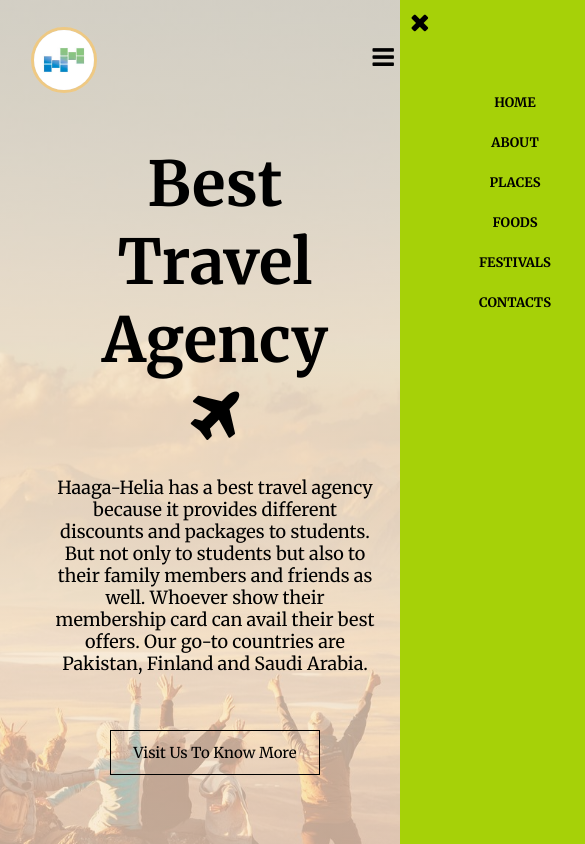
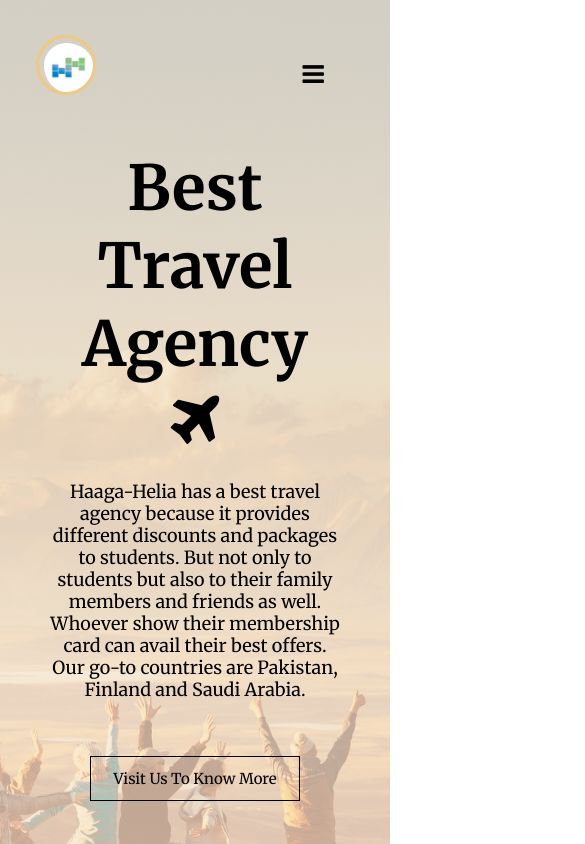
Before and after one commit to EzzaJalal/EzzaJalal.github.io, a plain HTML site: page digi-intro-end-project/index.html in a window 390 px wide. Shown: the top 844 px of the page, 585 px wide, since content can reach past the window. Drawn offline with Linux system fonts and the light colour scheme.

Commit message:
Add files via upload

```diff
--- a/digi-intro-end-project/index.html
+++ b/digi-intro-end-project/index.html
@@ -29,6 +29,7 @@
            </div>
            <i class="fa fa-bars" onclick="showMenu()"></i>
         </nav>
+        <script src="script.js"></script>
 
         <div class="text-box">
             <h1>Best Travel Agency <i class="fa fa-plane"></i></h1>
@@ -144,15 +145,5 @@
        <p>Haaga-Helia Travel Agency  &#169;  1988. All Rights Reserved.  </p>
 
     </footer>
-
-    <script>
-    var navLinks = document.getElementById("navLinks");
-    function showMenu(){
-        navLinks.style.right= "0";
-    }
-     function hideMenu(){
-        navLinks.style.right= "-200px";
-    }
-    </script>
 </body>
 </html>
--- /dev/null
+++ b/digi-intro-end-project/script.js
@@ -0,0 +1,8 @@
+ var navLinks = document.getElementById("navLinks");
+
+    function showMenu(){
+        navLinks.style.display= "block";
+    }
+     function hideMenu(){
+        navLinks.style.display= "none";
+    }
--- a/digi-intro-end-project/style.css
+++ b/digi-intro-end-project/style.css
@@ -1,3 +1,7 @@
+*{
+    box-sizing: border-box;
+}
+
 body{
     font-family:'Merriweather', serif;
     margin: 0%;
@@ -148,6 +152,7 @@ padding: 2%;
     margin: auto;
     text-align: center;
     padding: 50px;
+    line-height: 45px;
 }
 
  h2{
@@ -400,8 +405,8 @@ nav .fa{
     }
 
     .logo {
-        margin-left: 5px;
-        margin-top: 5px;
+        padding-left: 5px;
+        padding-top: 5px;
     }
 
 
@@ -411,23 +416,33 @@ nav .fa{
         text-align: center;
     }
     .nav-links {
-    position: absolute;
+        position: fixed;
+        font-size: 40px !important;
+        line-height: 50px;
+        right: 0px;
+        top: 0px;
         background-color: #a6d108;
         height: 100%;
-    width: 230px;
-    top: 0;
-    right: -200px;
+        width: 100%;
+        display: none;
         text-align: left;
         z-index: 2;
         transition: 1s;
     }
 nav .fa {
     display: block;
+    top: 20px;
+    right: 20px;
     color: black;
     margin: 10px;
     font-size: 25px;
     cursor: pointer;
+    float: right;
+    margin-top: 40px;
+    margin-right: 40px;
+    cursor: pointer;
 }
+
 .nav-links ul{
     padding: 30px;
 }
```
Lines whose indentation alone changed are shown as unchanged.
